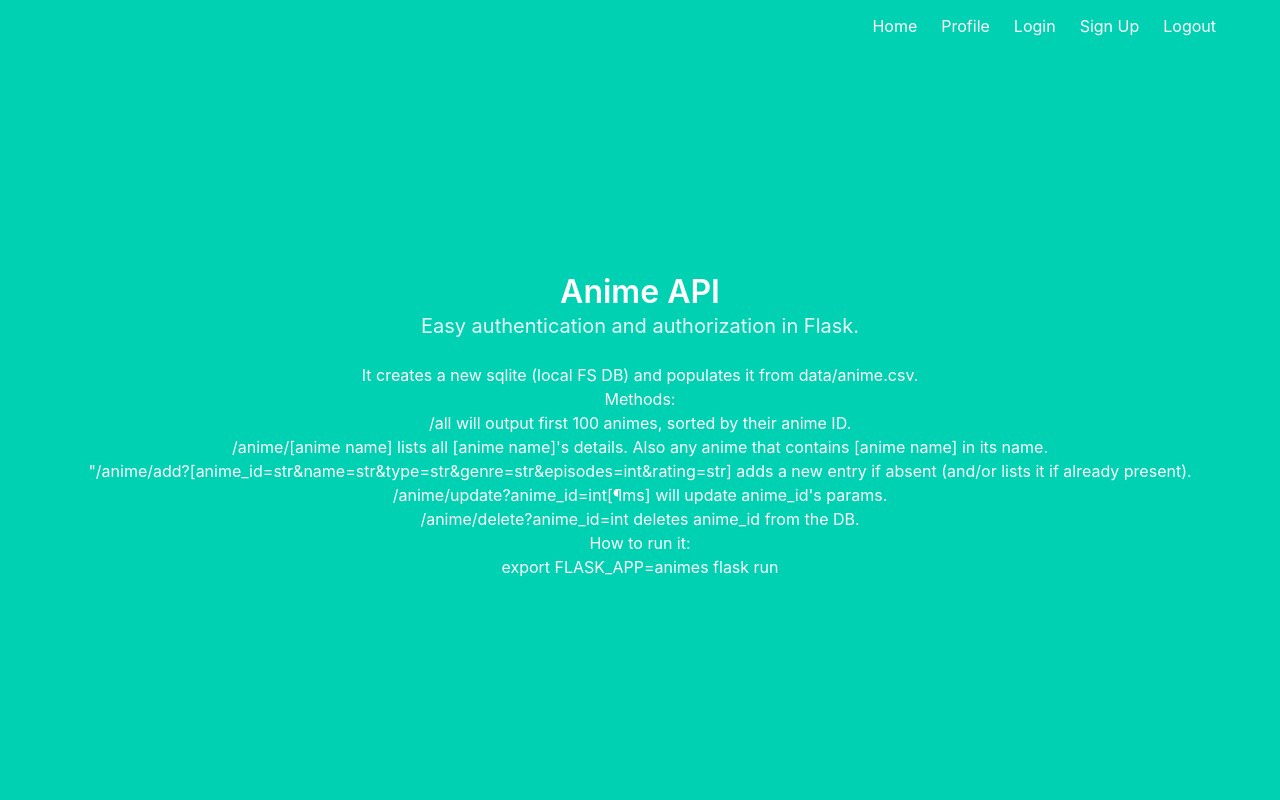
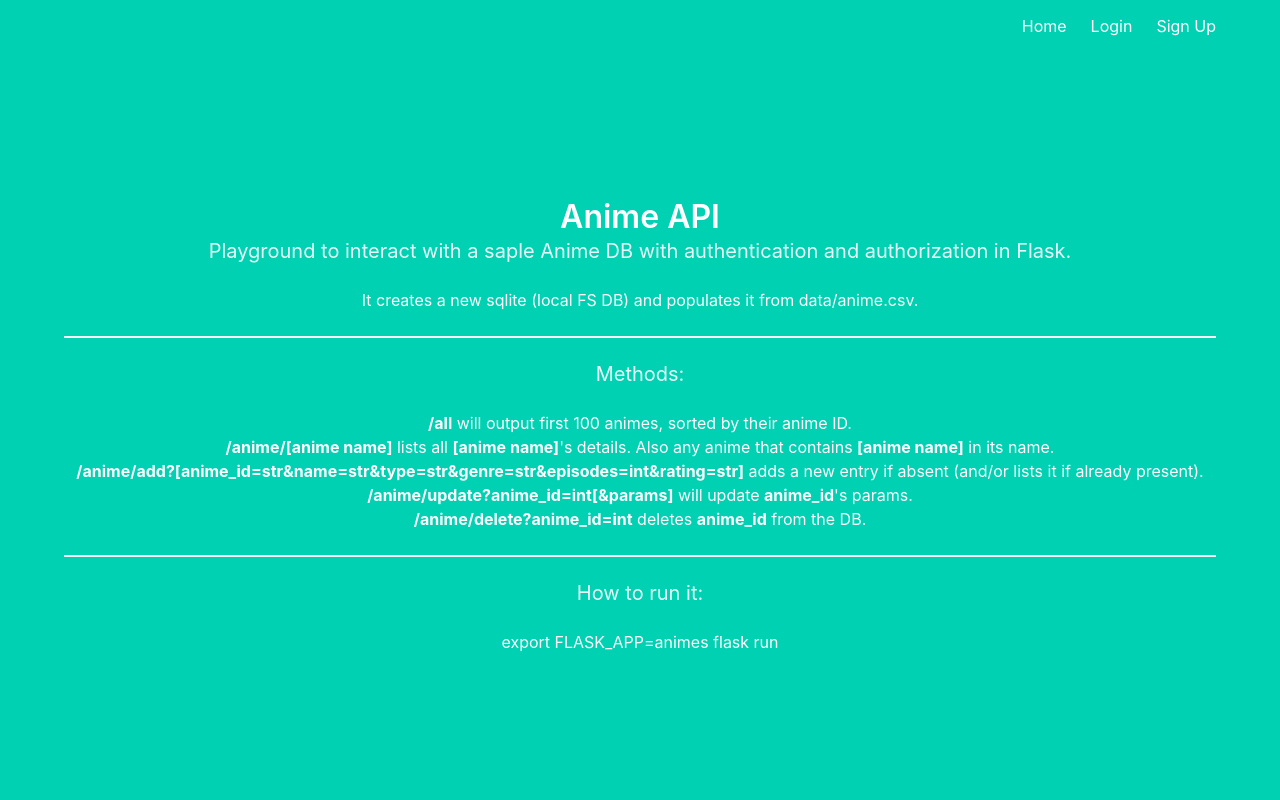
Before and after one commit to marianogg9/02_fast_api, a Flask app: page / in a window 1280 px wide. Run offline with Flask 3, Linux system fonts and the light colour scheme.

Commit message:
working version

```diff
--- a/animes/main.py
+++ b/animes/main.py
@@ -1,18 +1,21 @@
 from flask import Blueprint, request, render_template
 from . import db
 from .models import Anime
+from flask_login import login_required,current_user
 
 main = Blueprint('main', __name__)
 
 @main.route('/profile')
+@login_required
 def profile():
-    return render_template('profile.html')
+    return render_template('profile.html', name=current_user.name)
 
 @main.route('/')
-def base():
+def index():
     return render_template('index.html')
 
 @main.route('/all')
+@login_required
 def all():
     listing = []
     for i in Anime.query.order_by(Anime.Anime_ID).limit(100):
@@ -31,6 +34,7 @@ def all():
 
 
 @main.route('/anime/<string:name>')
+@login_required
 def list(name):
     listing = []
     look_for = '%{0}%'.format(name)
@@ -54,6 +58,7 @@ def list(name):
     return listing
 
 @main.route('/anime/add')
+@login_required
 def add():
     listing = []
     anime_id = request.args.get('anime_id')
@@ -94,6 +99,7 @@ def add():
     return listing
 
 @main.route('/anime/update')
+@login_required
 def update():
     listing = []
     anime_id = request.args.get('anime_id')
@@ -139,6 +145,7 @@ def update():
     return listing
 
 @main.route('/anime/delete')
+@login_required
 def delete():
     listing = []
 
--- a/animes/templates/base.html
+++ b/animes/templates/base.html
@@ -5,7 +5,7 @@
     <meta charset="utf-8">
     <meta http-equiv="X-UA-Compatible" content="IE=edge">
     <meta name="viewport" content="width=device-width, initial-scale=1">
-    <title>Flask Auth Example</title>
+    <title>Anime API</title>
     <link rel="stylesheet" href="https://cdnjs.cloudflare.com/ajax/libs/bulma/0.7.2/css/bulma.min.css" />
 </head>
 
@@ -17,21 +17,27 @@
                 <div class="container">
                     <div id="navbarMenuHeroA" class="navbar-menu">
                         <div class="navbar-end">
-                            <a href="{{ url_for('main.base') }}" class="navbar-item">
+                            <a href="{{ url_for('main.index') }}" class="navbar-item">
                                 Home
                             </a>
+                            {% if current_user.is_authenticated %}
                             <a href="{{ url_for('main.profile') }}" class="navbar-item">
                                 Profile
                             </a>
+                            {% endif %}
+                            {% if not current_user.is_authenticated %}
                             <a href="{{ url_for('auth.login') }}" class="navbar-item">
                                 Login
                             </a>
                             <a href="{{ url_for('auth.signup') }}" class="navbar-item">
                                 Sign Up
                             </a>
+                            {% endif %}
+                            {% if current_user.is_authenticated %}
                             <a href="{{ url_for('auth.logout') }}" class="navbar-item">
                                 Logout
                             </a>
+                            {% endif %}
                         </div>
                     </div>
                 </div>
--- a/animes/templates/index.html
+++ b/animes/templates/index.html
@@ -5,30 +5,32 @@
   Anime API
 </h1>
 <h2 class="subtitle">
-  Easy authentication and authorization in Flask.
+  Playground to interact with a saple Anime DB with authentication and authorization in Flask.
 </h2>
 <p>
   It creates a new sqlite (local FS DB) and populates it from data/anime.csv.
 </p>
-<h2>
+<hr>
+<h2 class="subtitle">
   Methods:
 </h2>
 <p>
-  /all will output first 100 animes, sorted by their anime ID.
+  <b>/all</b> will output first 100 animes, sorted by their anime ID.
 </p>
 <p>
-  /anime/[anime name] lists all [anime name]'s details. Also any anime that contains [anime name] in its name.
+  <b>/anime/[anime name]</b> lists all <b>[anime name]</b>'s details. Also any anime that contains <b>[anime name]</b> in its name.
 </p>
 <p>
-  "/anime/add?[anime_id=str&name=str&type=str&genre=str&episodes=int&rating=str] adds a new entry if absent (and/or lists it if already present).
+  <b>/anime/add?[anime_id=str&name=str&type=str&genre=str&episodes=int&rating=str]</b> adds a new entry if absent (and/or lists it if already present).
 </p>
 <p>
-  /anime/update?anime_id=int[&params] will update anime_id's params.
+  <b>/anime/update?anime_id=int[&ampparams]</b> will update <b>anime_id</b>'s params.
 </p>
 <p>
-  /anime/delete?anime_id=int deletes anime_id from the DB.
+  <b>/anime/delete?anime_id=int</b> deletes <b>anime_id</b> from the DB.
 </p>
-<h2>
+<hr>
+<h2 class="subtitle">
   How to run it:
 </h2>
 <p>
--- a/animes/templates/login.html
+++ b/animes/templates/login.html
@@ -6,9 +6,15 @@
     <div class="box">
         {% with messages = get_flashed_messages() %}
         {% if messages %}
+        {% if messages[0] == "Email not found" %}
+            <div class="notification is-danger">
+                {{ messages[0] }}. Go to <a href="{{ url_for('auth.signup') }}">signup page</a>.
+            </div>
+        {% else %}
             <div class="notification is-danger">
                 {{ messages[0] }}
             </div>
+        {% endif %}
         {% endif %}
         {% endwith %}
         <form method="POST" action="/login">
```
Also changed, not shown: animes/auth.py (+6 -4 lines).
